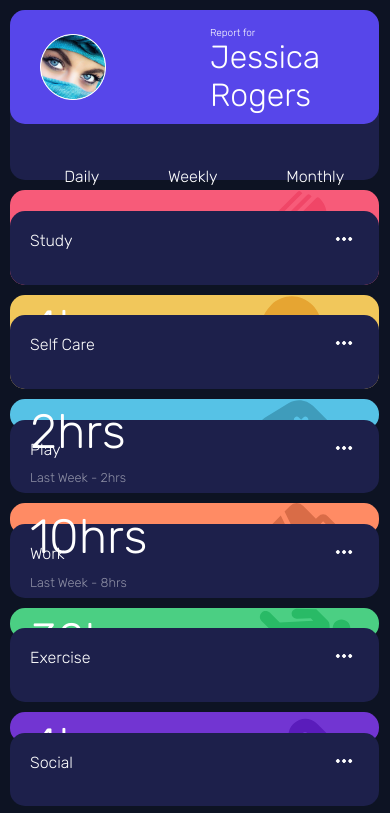
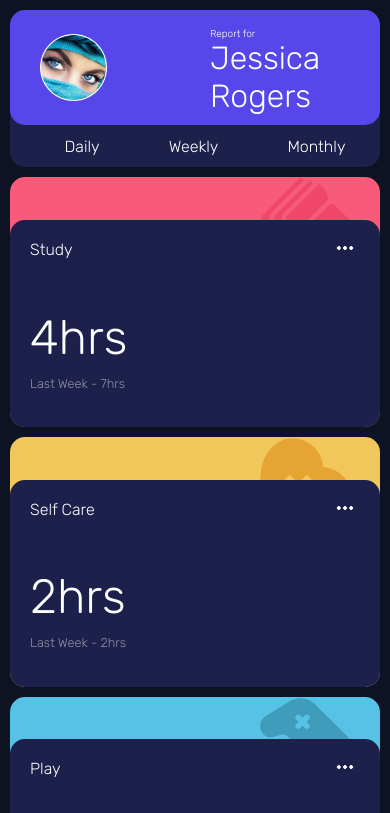
Before and after one commit to avfreq/time-tracking-dashboard, a website: page index.html in a window 390 px wide. Shown: the top 813 px of the page. Drawn offline with Linux system fonts and the light colour scheme.

Commit message:
media querie updates

```diff
--- a/src/scss/base/_media.scss
+++ b/src/scss/base/_media.scss
@@ -28,12 +28,7 @@
         padding-top: 25%;
         display: flex;
         justify-content: space-around;
-        min-width: 0;
-    }
-
-    a {
-        display: grid;
-        grid-row: 2/3;
+        align-items: flex-end;
     }
 
     //--- work card
@@ -110,10 +105,10 @@
 
     .global-container {
         display: grid;
-        grid-template-columns: .01fr 1fr .01fr;
-        grid-template-rows: 0fr .1fr .05fr  .03fr .03fr .15fr  .03fr .03fr .15fr  .03fr .03fr .15fr  .03fr .03fr .15fr  .03fr .03fr .15fr  .03fr .03fr .15fr  .05fr 0fr;
+        grid-template-columns: auto 1fr auto;
+        grid-template-rows: 0fr .1fr .03fr  .03fr .03fr .15fr  .03fr .03fr .15fr  .03fr .03fr .15fr  .03fr .03fr .15fr  .03fr .03fr .15fr  .03fr .03fr .15fr  .05fr 0fr;
         // width: 100vw;
-        // height: 100vh;
+        height: 1800px;
         grid-gap: 10px;
 
         .left-top {
@@ -134,9 +129,10 @@
         .left-bottom {
             grid-column: 2/3;
             grid-row: 2/4;
-            padding-top: 40%;
+            // padding-top: 40%;
             display: flex;
             justify-content: space-around;
+            align-content: flex-end;
         }
 
         //--- work card
```
Also changed, not shown: dist/css/main.css, 1 other file.
